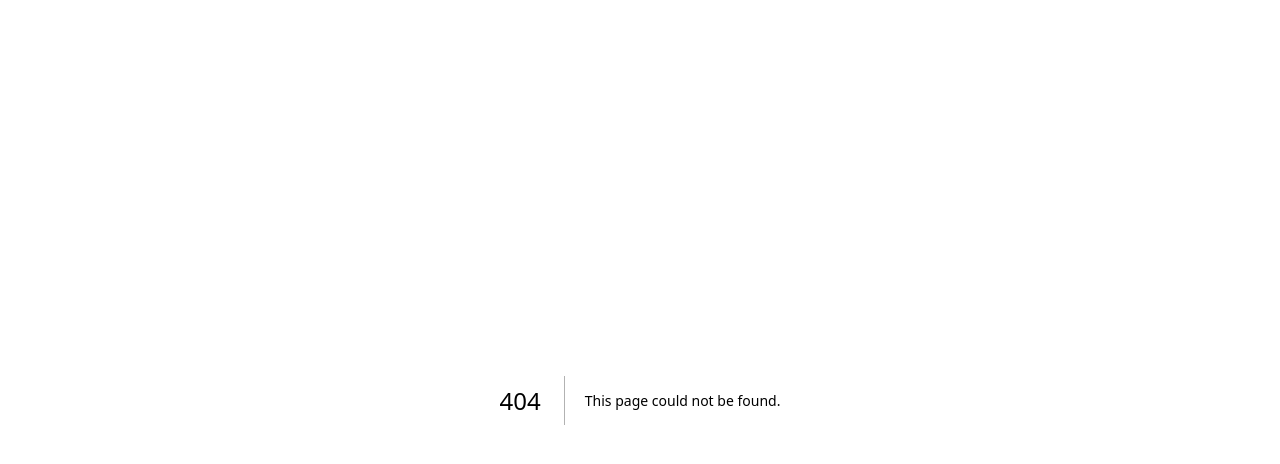
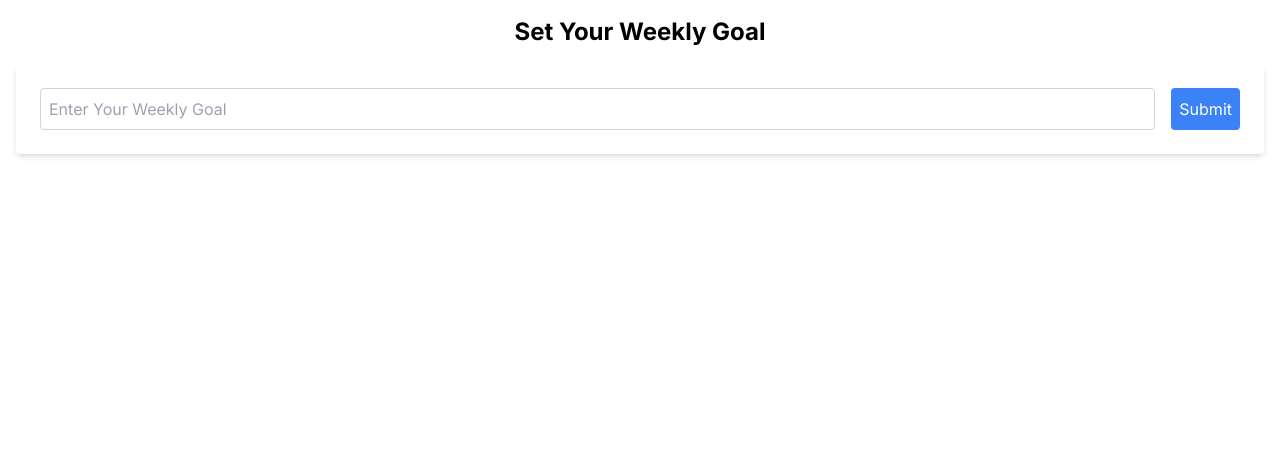
Before and after one commit to PekoMozzie/PekoMozzie, a Next.js app in the folder pekomozzie/: page /goal in a window 1280 px wide. Before the commit this address had no page. Shown: the top 464 px of the page. Built offline with nearby package versions, Linux system fonts and the light colour scheme.

Commit message:
add goal page

```diff
--- a/pekomozzie/package.json
+++ b/pekomozzie/package.json
@@ -9,16 +9,18 @@
     "lint": "next lint"
   },
   "dependencies": {
+    "@supabase/supabase-js": "^2.45.3",
     "next": "14.2.7",
     "react": "^18",
     "react-dom": "^18"
   },
   "devDependencies": {
+    "autoprefixer": "^10.4.20",
     "eslint": "^8",
     "eslint-config-next": "14.2.7",
-    "postcss": "^8",
+    "postcss": "^8.4.41",
     "prettier": "^3.3.3",
     "prettier-plugin-tailwindcss": "^0.6.6",
-    "tailwindcss": "^3.4.1"
+    "tailwindcss": "^3.4.10"
   }
 }
--- /dev/null
+++ b/pekomozzie/postcss.config.js
@@ -0,0 +1,6 @@
+module.exports = {
+  plugins: {
+    tailwindcss: {},
+    autoprefixer: {},
+  },
+}
--- /dev/null
+++ b/pekomozzie/src/app/api/goal/route.js
@@ -0,0 +1,34 @@
+import { supabase } from '@/lib/supabaseClient'
+
+export async function POST(req) {
+  console.log('API  route called')
+  try {
+    const { weeklyGoal } = await req.json()
+    const dailyQuota = Math.ceil(weeklyGoal / 7)
+    console.log('weeklyGoal:', weeklyGoal)
+
+    if (!weeklyGoal) {
+      return new Response(JSON.stringify({ error: 'weeklyGoal is required' }), {
+        status: 400
+      })
+    }
+
+    const { data, error } = await supabase
+      .from('goals')
+      .insert([{ weekly_quota: weeklyGoal, daily_quota: dailyQuota }])
+
+    if (error) {
+      console.error('Supabase error:', error)
+      return new Response(JSON.stringify({ error: error.message }), {
+        status: 500
+      })
+    }
+
+    return new Response(JSON.stringify({ data }), { status: 200 })
+  } catch (error) {
+    console.error('Error handling POST request:', error)
+    return new Response(JSON.stringify({ error: 'Internal Server Error' }), {
+      status: 500
+    })
+  }
+}
--- /dev/null
+++ b/pekomozzie/src/app/goal/SetGoal.js
@@ -0,0 +1,48 @@
+'use client'
+
+import { useState } from 'react'
+
+function SetGoal() {
+  const [weeklyGoal, setWeeklyGoal] = useState('')
+  const handleSubmit = async e => {
+    e.preventDefault()
+    console.log('submit weekly goal', weeklyGoal)
+    const response = await fetch('/api/goal', {
+      method: 'POST',
+      headers: {
+        'Content-Type': 'application/json'
+      },
+      body: JSON.stringify({ weeklyGoal })
+    })
+    console.log('response status', response.status)
+    const result = await response.json()
+    console.log('response result', result)
+  }
+  return (
+    <div className='container mx-auto p-4'>
+      <h1 className='mb-4 text-center text-2xl font-bold'>
+        Set Your Weekly Goal
+      </h1>
+      <form onSubmit={handleSubmit} className='rounded bg-white p-6 shadow-md'>
+        <div className='flex space-x-4'>
+          <input
+            type='number'
+            value={weeklyGoal}
+            onChange={e => setWeeklyGoal(e.target.value)}
+            placeholder='Enter Your Weekly Goal'
+            className='w-full rounded border border-gray-300 p-2'
+            required
+          />
+          <button
+            type='submit'
+            className='rounded bg-blue-500 p-2 text-white hover:bg-blue-600'
+          >
+            Submit
+          </button>
+        </div>
+      </form>
+    </div>
+  )
+}
+
+export default SetGoal
--- /dev/null
+++ b/pekomozzie/src/app/goal/layout.js
@@ -0,0 +1,9 @@
+import '../globals.css'
+
+export default function GoalLayout({children}){
+    return(
+        <div>
+            {children}
+        </div>
+    )
+}
--- /dev/null
+++ b/pekomozzie/src/app/goal/page.js
@@ -0,0 +1,12 @@
+import SetGoal from './SetGoal'
+
+function SetGoalPage(){
+    return (
+        <div>
+            <SetGoal/>
+        </div>
+    )
+}
+
+
+export default SetGoalPage
--- /dev/null
+++ b/pekomozzie/src/lib/supabaseClient.js
@@ -0,0 +1,5 @@
+import {createClient} from '@supabase/supabase-js'
+
+const supabaseUrl = process.env.NEXT_PUBLIC_SUPABASE_URL
+const supabaseAnonkey = process.env.NEXT_PUBLIC_SUPABASE_ANON_KEY
+export const supabase = createClient(supabaseUrl, supabaseAnonkey)
```
Also changed, not shown: 1 other file (tests, documents, lock files or other folders).
